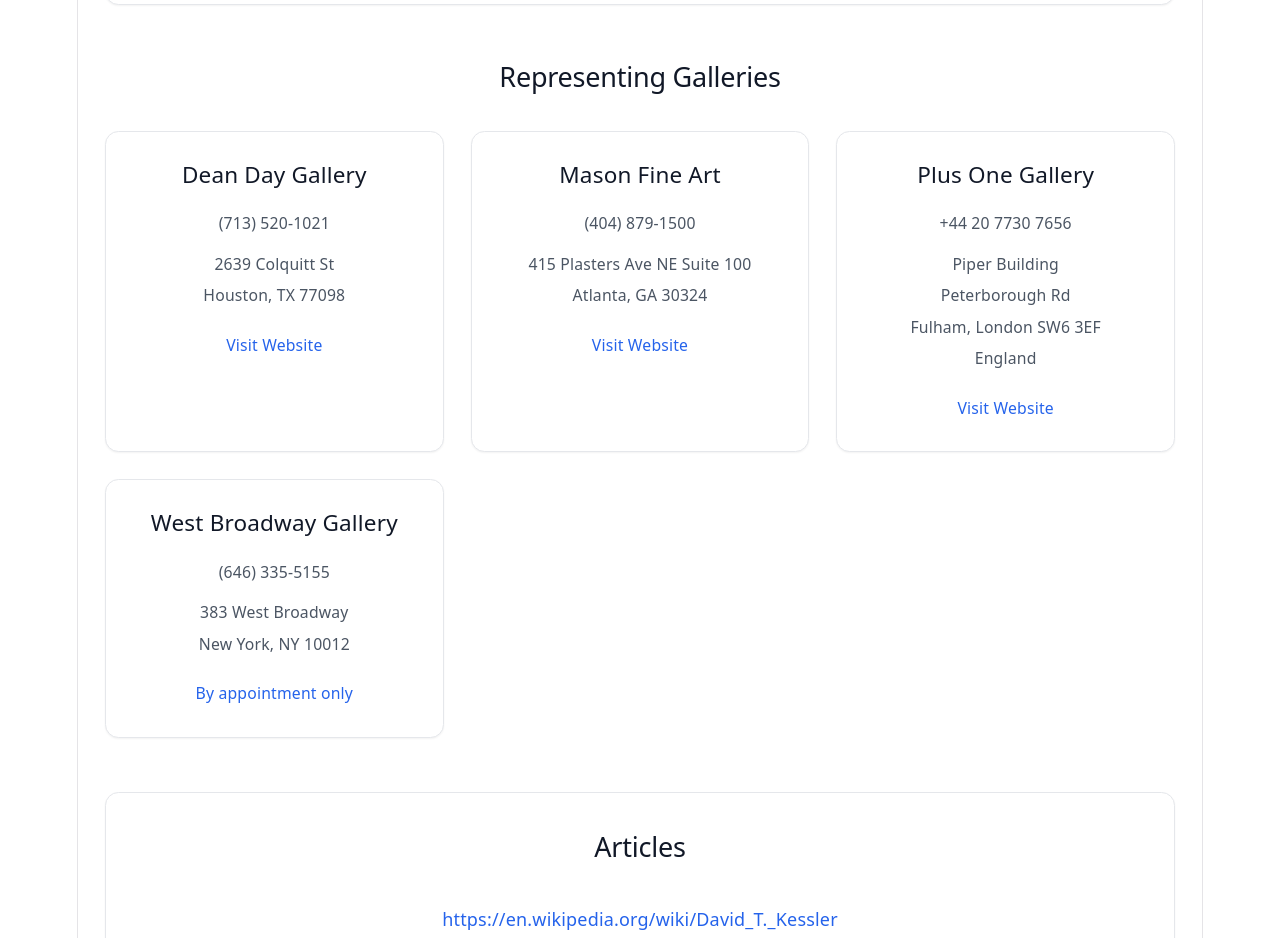
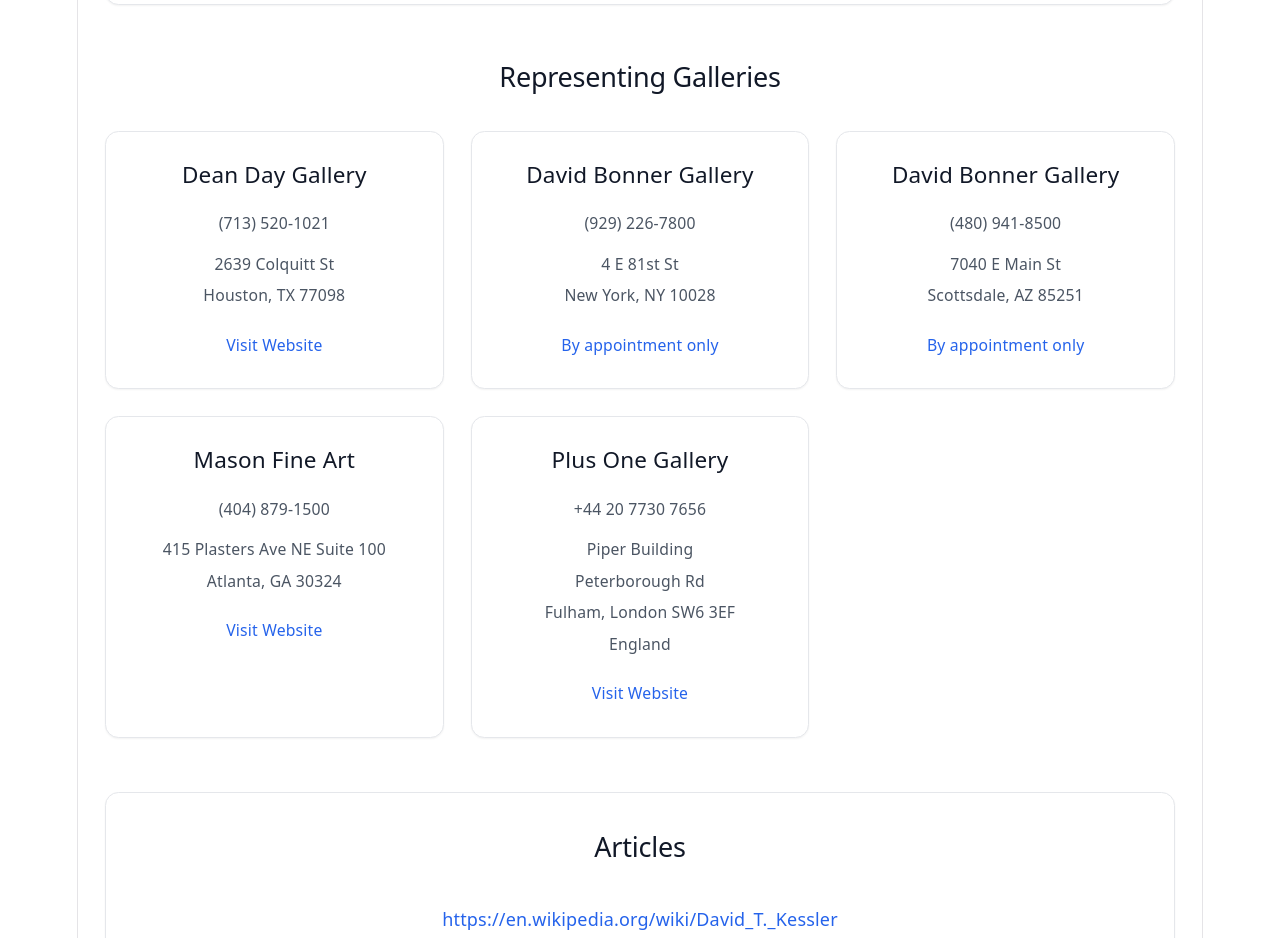
Before and after one commit to mcpeakhub/DavidTKesslerStudio, a React (Vite) app in the folder apps/web/: page /contact in a window 1280 px wide. Shown: the part 500-1438 px from the top of the page. Built offline with nearby package versions, Linux system fonts and the light colour scheme.

Commit message:
Kessler - add David Bonner gallery

```diff
--- a/apps/web/src/pages/Contact.tsx
+++ b/apps/web/src/pages/Contact.tsx
@@ -6,6 +6,18 @@
 		phone: "(713) 520-1021",
 		address: ["2639 Colquitt St", "Houston, TX 77098"],
 		website: "https://www.deandaygallery.com/kessler-david",
+	},
+	{
+		name: "David Bonner Gallery",
+		phone: "(929) 226-7800",
+		address: ["4 E 81st St", "New York, NY 10028"],
+		website: "By appointment only",
+	},
+	{
+		name: "David Bonner Gallery",
+		phone: "(480) 941-8500",
+		address: ["7040 E Main St", "Scottsdale, AZ 85251"],
+		website: "By appointment only",
 	},
 	{
 		name: "Mason Fine Art",
@@ -23,12 +35,6 @@
 			"England",
 		],
 		website: "https://www.plusonegallery.com/artists/204-david-t.-kessler/",
-	},
-	{
-		name: "West Broadway Gallery",
-		phone: "(646) 335-5155",
-		address: ["383 West Broadway", "New York, NY 10012"],
-		website: "By appointment only",
 	},
 ];
 
```
